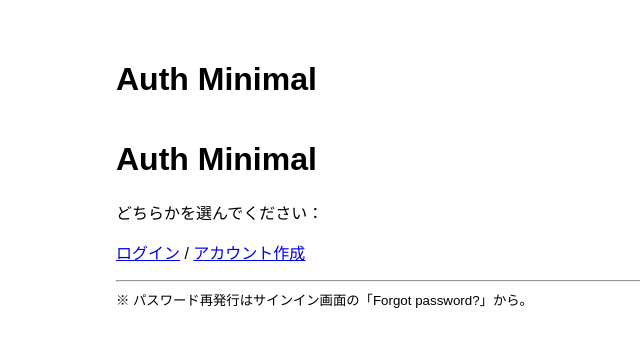
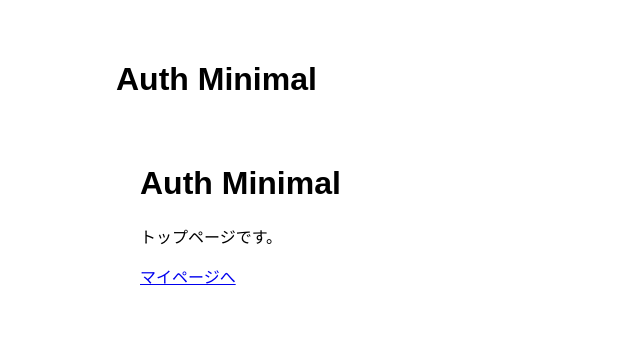
Before and after one commit to Kidsplates/ClerkTest, a Next.js app: page / in a window 1280 px wide. Shown: the top 346 px of the page, without its empty margins (164-804 px from the left). Built offline with nearby package versions, Linux system fonts and the light colour scheme; no server answers.

Commit message:
Vercelのエラー対処つづき

```diff
--- a/app/page.tsx
+++ b/app/page.tsx
@@ -1,26 +1,18 @@
-// app/page.tsx
-import Link from "next/link";
-import { currentUser } from "@clerk/nextjs/server";
-import { redirect } from "next/navigation";
+// app/page.tsx  ← サーバーコンポーネントのまま
+export default function Home({
+  searchParams,
+}: {
+  searchParams: Record<string, string | string[] | undefined>;
+}) {
+  const from =
+    typeof searchParams?.from === "string" ? searchParams.from : "";
 
-export default async function Home() {
-  const user = await currentUser();
-
-  // 既にログインしているならマイページへ
-  if (user) redirect("/user");
-
-  // 未ログインなら選択画面を表示（自動リダイレクトしない）
   return (
-    <main>
+    <main style={{ padding: 24 }}>
       <h1>Auth Minimal</h1>
-      <p style={{ margin: "12px 0" }}>
-        どちらかを選んでください：
-      </p>
-      <p>
-        <Link href="/sign-in">ログイン</Link> / <Link href="/sign-up">アカウント作成</Link>
-      </p>
-      <hr />
-      <small>※ パスワード再発行はサインイン画面の「Forgot password?」から。</small>
+      {from && <p>from: {from}</p>}
+      <p>トップページです。</p>
+      <a href="/user">マイページへ</a>
     </main>
   );
 }
```
